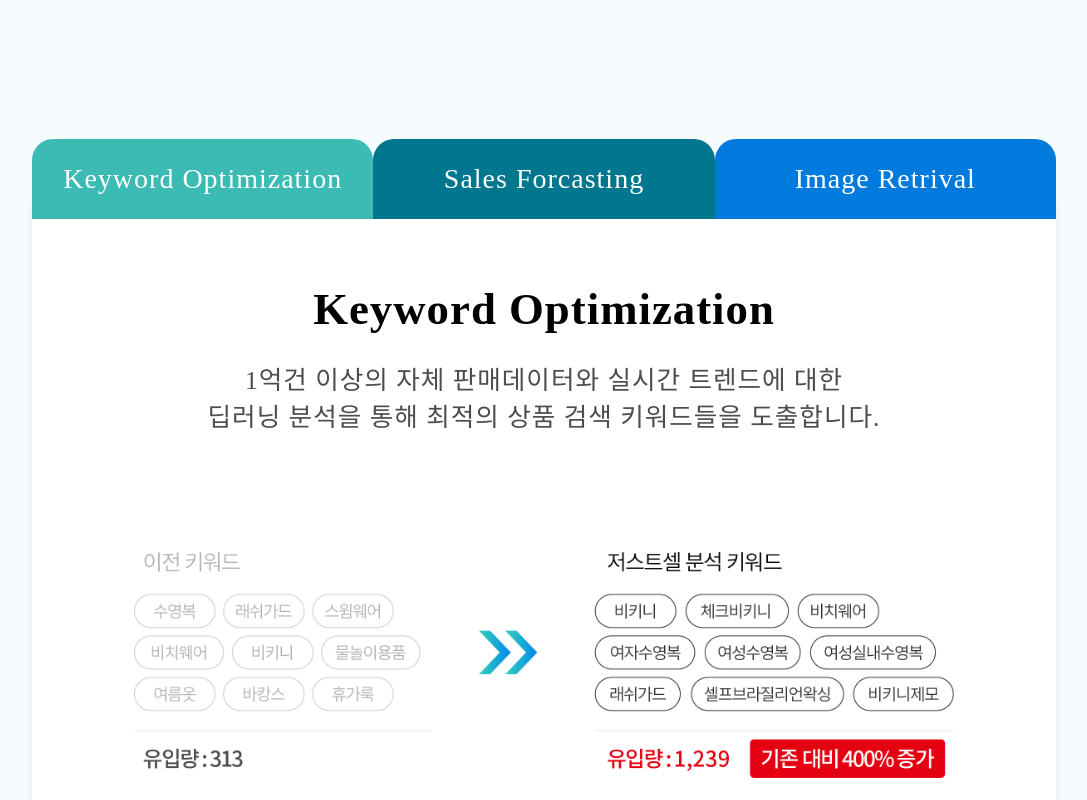
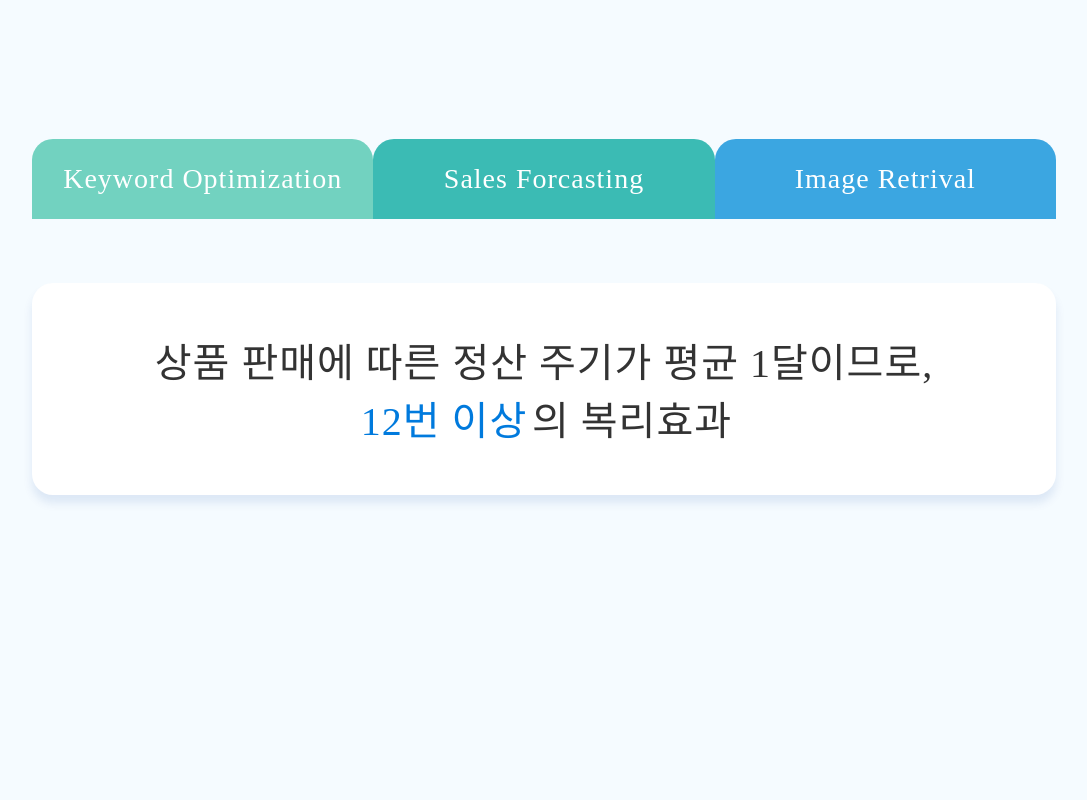
Before and after one commit to aaronddy/justSell_frontend, a Next.js app: page / in a window 1280 px wide. Shown: the part 3680-4480 px from the top of the page, without its empty margins (96-1183 px from the left). Built offline with nearby package versions, Linux system fonts and the light colour scheme.

Commit message:
add conditional rendering

```diff
--- a/src/components/Mainpage/Sec_3_contents.js
+++ b/src/components/Mainpage/Sec_3_contents.js
@@ -1,22 +1,53 @@
-import React from "react";
-import styled from "styled-components";
+import React, { Component } from "react";
+import styled, { css } from "styled-components";
 
-export default function Sec_3_contents() {
-  return (
-    <SelectBox>
-      <UlBox>
-        <Btn>
-          <BtnTitle>Keyword Optimization</BtnTitle>
-        </Btn>
-        <Btn2>
-          <BtnTitle>Sales Forcasting</BtnTitle>
-        </Btn2>
-        <Btn3>
-          <BtnTitle>Image Retrival</BtnTitle>
-        </Btn3>
-      </UlBox>
-      <div class="main_section_3_sel_box_contents">
-        <div class="main_section_3_sel_box_contents_titleArea">
+export default class Sec_3_contents extends Component {
+  state = {
+    active: null
+  };
+
+  clickHandler = id => {
+    this.setState({ active: id });
+    console.log(this.state.active);
+    console.log(this.state.showUp);
+    console.log(id);
+  };
+
+  // state = {
+  //   contents: [
+  //     {
+  //       id: "1",
+  //       active: false,
+  //       title: "Keyword Optimization",
+  //       content:
+  //         "1억건 이상의 자체 판매데이터와 실시간 트렌드에 대한 \n딥러닝 분석을 통해 최적의 상품 검색 키워드들을 도출합니다.",
+  //       image: "./assets/images/main/main_box_img_1.png"
+  //     },
+  //     {
+  //       id: "2",
+  //       active: false,
+  //       title: "Sales Forcasting",
+  //       content:
+  //         "매일 3억개 이상의 데이터 수집 분석을 통해 \n'지금 이 순간' 구매매력도가 높을 상품들로 판매합니다.",
+  //       image: "./assets/images/main/main_box_img_2.png"
+  //     },
+  //     {
+  //       id: "3",
+  //       active: false,
+  //       title: "Image Retrival",
+  //       content:
+  //         "Feature Detection 기술을 활용하여 \n기존 상품 이미지들을 더욱 구매 매력적인 이미지들로 치환합니다.",
+  //       image: "./assets/images/main/main_box_img_3.png"
+  //     }
+  //   ]
+  // };
+  render() {
+    let tapContent;
+
+    if (this.state.active === 1) {
+      tapContent = (
+        <ContentBox>
+          <div>
             <Title>Keyword Optimization</Title>
             <Content>
               1억건 이상의 자체 판매데이터와 실시간 트렌드에 대한
@@ -29,9 +60,88 @@
               <Img1 src="./assets/images/main/main_box_img_1.png" alt="" />
             </ImgWrap>
           </ContentArea>
+        </ContentBox>
+      );
+    } else if (this.state.active === 2) {
+      tapContent = (
+        <ContentBox myId={this.state.active}>
+          <div>
+            <Title>Sales Forcasting</Title>
+            <Content>
+              매일 3억개 이상의 데이터 수집 분석을 통해
+              <br />
+              '지금 이 순간' 구매매력도가 높을 상품들로 판매합니다.
+            </Content>
           </div>
+          <ContentArea>
+            <ImgWrap>
+              <Img1 src="./assets/images/main/main_box_img_2.png" alt="" />
+            </ImgWrap>
+          </ContentArea>
+        </ContentBox>
+      );
+    } else if (this.state.active === 3) {
+      tapContent = (
+        <ContentBox myId={this.state.active}>
+          <div>
+            <Title>Image Retrival</Title>
+            <Content>
+              Feature Detection 기술을 활용하여
+              <br />
+              기존 상품 이미지들을 더욱 구매 매력적인 이미지들로 치환합니다.
+            </Content>
+          </div>
+          <ContentArea>
+            <ImgWrap>
+              <Img1 src="./assets/images/main/main_box_img_3.png" alt="" />
+            </ImgWrap>
+          </ContentArea>
+        </ContentBox>
+      );
+    }
+    return (
+      <>
+        <SelectBox>
+          <UlBox>
+            <Btn
+              // myId={1}
+              // fontColor="#24aaaa"
+              // bgColor="#72d2c0"
+              onClick={e => {
+                this.clickHandler(1);
+              }}
+              isActive={this.state.active === 1}
+            >
+              <span>Keyword Optimization</span>
+            </Btn>
+            <Btn2
+              // myId={2}
+              // fontColor="#00768f"
+              // bgColor="#3bbbb4"
+              onClick={e => {
+                this.clickHandler(2);
+              }}
+              isActive={this.state.active === 2}
+            >
+              <span>Sales Forcasting</span>
+            </Btn2>
+            <Btn3
+              // myId={3}
+              // fontColor="#007add"
+              // bgColor="#3ba6e1"
+              onClick={e => {
+                this.clickHandler(3);
+              }}
+              isActive={this.state.active === 3}
+            >
+              <span>Image Retrival</span>
+            </Btn3>
+          </UlBox>
+          {tapContent}
         </SelectBox>
+      </>
     );
+  }
 }
 
 const SelectBox = styled.div`
@@ -86,25 +196,66 @@
   position: absolute;
   top: -3rem;
 `;
+
 const Btn = styled.li`
   display: inline-block;
   width: 33.333%;
   text-align: center;
-  color: white;
   padding: 1.5rem 0;
   border-radius: 21px 21px 0 0;
   font-size: 1.75rem;
   cursor: pointer;
   list-style: none;
-  background-color: #3bbbb4;
+  background-color: #72d2c0;
+  ${props =>
+    props.isActive &&
+    css`
+      background-color: white;
+    `};
+  > span {
+    color: white;
+    ${props =>
+      props.isActive &&
+      css`
+        color: #24aaaa;
+      `}
+  }
 `;
 
 const Btn2 = styled(Btn)`
-  background-color: #00768f;
+  background-color: #3bbbb4;
+  ${props =>
+    props.isActive &&
+    css`
+      background-color: white;
+    `};
+  > span {
+    color: white;
+    ${props =>
+      props.isActive &&
+      css`
+        color: #00768f;
+      `}
+  }
 `;
+
 const Btn3 = styled(Btn)`
-  background-color: #007add;
+  background-color: #3ba6e1;
+  ${props =>
+    props.isActive &&
+    css`
+      background-color: white;
+    `};
+  > span {
+    color: white;
+    ${props =>
+      props.isActive &&
+      css`
+        color: #007add;
+      `}
+  }
 `;
-const BtnTitle = styled.span`
-  font-size: 1.75rem;
+
+const ContentBox = styled.div`
+  display: ${props => props.display};
 `;
--- a/src/pages/MainPage/Comparison.js
+++ b/src/pages/MainPage/Comparison.js
@@ -136,10 +136,10 @@
 const VsImg = styled.div`
   background-image: url("/assets/images/vs_img.png");
   background-repeat: no-repeat;
-  background-size: 14rem 10rem;
+  background-size: 14rem 8rem;
   display: inline-block;
   width: 14rem;
-  height: 10rem;
+  height: 8rem;
   vertical-align: bottom;
   margin: 0 7rem;
 `;
--- a/src/pages/MainPage/Intro.js
+++ b/src/pages/MainPage/Intro.js
@@ -19,7 +19,7 @@
                     alt="mainLogo"
                   />
                 </a>
-                <Link href="/login/Login">
+                <Link href="/login">
                   <HeaderBtn>
                     <HeaderBtnH1>JustSell 이용하기</HeaderBtnH1>
                   </HeaderBtn>
```
Lines whose indentation alone changed are shown as unchanged.
